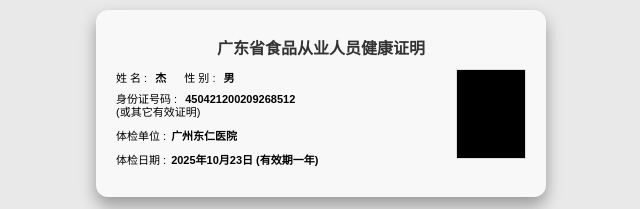
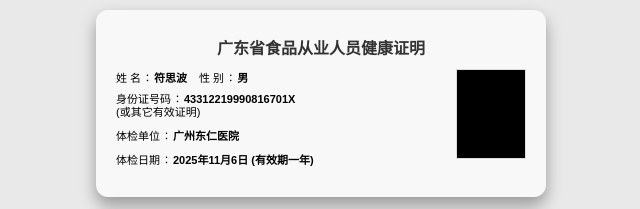
Before and after one commit to merryAndrew/Healtl.github.io, a plain HTML site: page index.html in a window 1280 px wide. Shown: the top 209 px of the page, 319-959 px from the left. Drawn offline with Linux system fonts and the light colour scheme.

Commit message:
Add files via upload

```diff
--- a/index.html
+++ b/index.html
@@ -58,6 +58,19 @@
         .info-line {
             margin-bottom: 8px;
             white-space: nowrap;
+            display: flex;
+            align-items: center;
+            gap: 1px; /* 改为1px，冒号左右间距均为1px */
+        }
+        .label {
+        }
+        .colon {
+        }
+        .content {
+            font-weight: bold;
+        }
+        .gender-separator {
+            margin-left: 10px; /* 姓名和性别之间的间距保持不变 */
         }
         .id-group {
             margin-bottom: 8px;
@@ -165,29 +178,31 @@
             <div class="top-content">
                 <div class="text-container">
                     <div class="info-line">
-                        <span>姓 名   :</span>
-
-<span style="font-weight: bold; margin-left: 5px;">杰</span>
-
-                        <span style="margin-left: 15px;">性 别   :</span>
-
-<span style="font-weight: bold; margin-left: 5px;">男</span>
-
+                        <span class="label">姓 名</span>
+                        <span class="colon">∶</span>
+                        <span class="content">符思波</span>
+                        <span class="gender-separator"></span>
+                        <span class="label">性 别</span>
+                        <span class="colon">∶</span>
+                        <span class="content">男</span>
                     </div>
                     <div class="id-group">
                         <div class="info-line">
-                            <span>身份证号码   :</span>
-
-<span style="font-weight: bold; margin-left: 5px;">450421200209268512</span>
-
+                            <span class="label">身份证号码</span>
+                            <span class="colon">∶</span>
+                            <span class="content">43312219990816701X</span>
                         </div>
                         <div class="info-line">(或其它有效证明)</div>
                     </div>
                     <div class="info-line">
-                        <span>体检单位   :</span><span style="font-weight: bold; margin-left: 5px;">广州东仁医院</span>
+                        <span class="label">体检单位</span>
+                        <span class="colon">∶</span>
+                        <span class="content">广州东仁医院</span>
                     </div>
                     <div class="info-line last-line">
-                        <span>体检日期   :</span><span style="font-weight: bold; margin-left: 5px;">2025年10月23日 (有效期一年)</span>
+                        <span class="label">体检日期</span>
+                        <span class="colon">∶</span>
+                        <span class="content">2025年11月6日 (有效期一年)</span>
                     </div>
                 </div>
                 <div class="photo">
```
